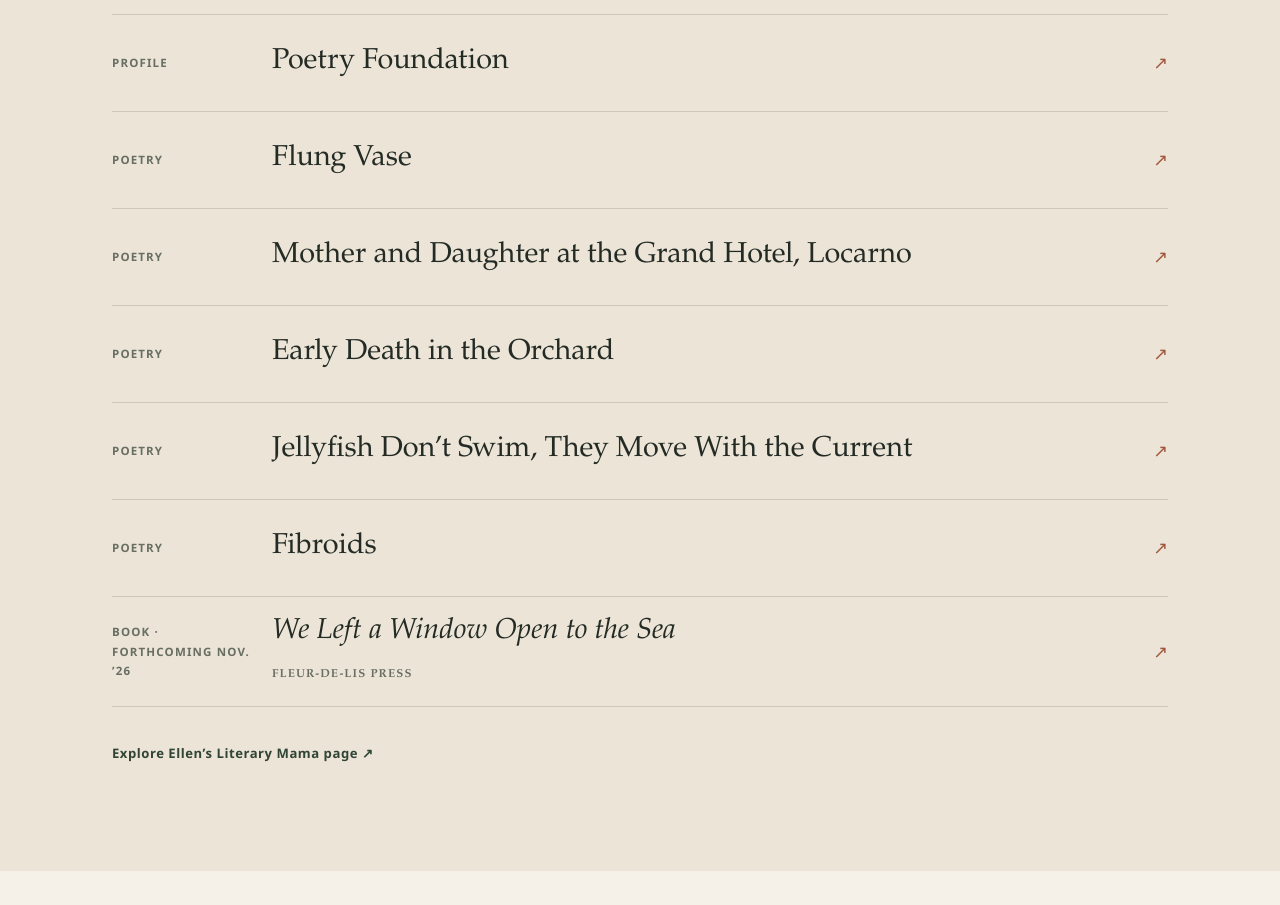
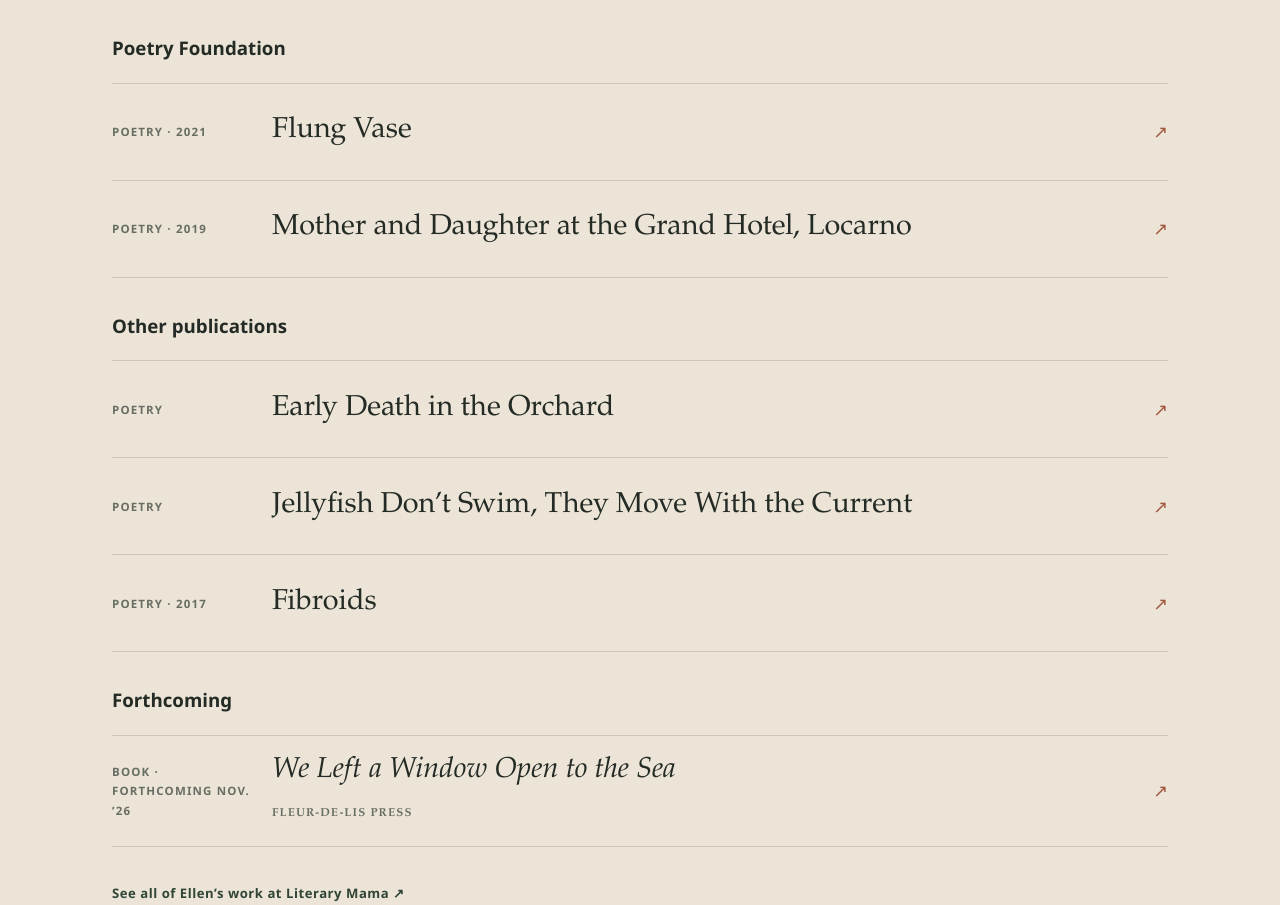
Before and after one commit to Cincinnatus2/ellen, a plain HTML site: page index.html in a window 1280 px wide. Shown: the part 1660-2565 px from the top of the page. Drawn offline with Linux system fonts and the light colour scheme.

Commit message:
Refine Ellen Elder’s portfolio with publication dates, source grouping, and a streamlined work list.

```diff
--- a/index.html
+++ b/index.html
@@ -85,28 +85,30 @@
             </div>
             <p>A concise selection of Ellen Elder’s poetry and related writing.</p>
           </div>
+
+          <div class="work-group">
+            <h3>Poetry Foundation</h3>
             <ul class="work-list">
               <li>
-              <a href="https://www.poetryfoundation.org/poets/ellen-elder" target="_blank" rel="noopener noreferrer">
-                <span class="work-type">Profile</span>
-                <span class="work-title">Poetry Foundation</span>
-                <span class="work-arrow" aria-hidden="true">↗</span>
-              </a>
-            </li>
-            <li>
                 <a href="https://www.poetryfoundation.org/poetrymagazine/poems/161720/flung-vase" target="_blank" rel="noopener noreferrer">
-                <span class="work-type">Poetry</span>
+                  <span class="work-type">Poetry · 2021</span>
                   <span class="work-title">Flung Vase</span>
                   <span class="work-arrow" aria-hidden="true">↗</span>
                 </a>
               </li>
               <li>
                 <a href="https://www.poetryfoundation.org/poetrymagazine/poems/150000/mother-and-daughter-at-the-grand-hotel-locarno" target="_blank" rel="noopener noreferrer">
-                <span class="work-type">Poetry</span>
+                  <span class="work-type">Poetry · 2019</span>
                   <span class="work-title">Mother and Daughter at the Grand Hotel, Locarno</span>
                   <span class="work-arrow" aria-hidden="true">↗</span>
                 </a>
               </li>
+            </ul>
+          </div>
+
+          <div class="work-group">
+            <h3>Other publications</h3>
+            <ul class="work-list">
               <li>
                 <a href="https://aboutplacejournal.org/issues/trees/contents/ellen-elder/" target="_blank" rel="noopener noreferrer">
                   <span class="work-type">Poetry</span>
@@ -123,11 +125,17 @@
               </li>
               <li>
                 <a href="https://literarymama.com/articles/departments/2017/06/fibroids" target="_blank" rel="noopener noreferrer">
-                <span class="work-type">Poetry</span>
+                  <span class="work-type">Poetry · 2017</span>
                   <span class="work-title">Fibroids</span>
                   <span class="work-arrow" aria-hidden="true">↗</span>
                 </a>
               </li>
+            </ul>
+          </div>
+
+          <div class="work-group work-group-featured">
+            <h3>Forthcoming</h3>
+            <ul class="work-list">
               <li>
                 <a href="https://louisvillereview.org/contests-frederick-smock-poetry-prize" target="_blank" rel="noopener noreferrer">
                   <span class="work-type">Book · Forthcoming Nov. ’26</span>
@@ -136,12 +144,14 @@
                 </a>
               </li>
             </ul>
+          </div>
+
           <a
             class="text-link"
             href="https://literarymama.com/contributor/elder-ellen"
             target="_blank"
             rel="noopener noreferrer"
-          >Explore Ellen’s Literary Mama page <span aria-hidden="true">↗</span></a>
+          >See all of Ellen’s work at Literary Mama <span aria-hidden="true">↗</span></a>
         </div>
       </section>
 
```
Lines whose indentation alone changed are shown as unchanged.
